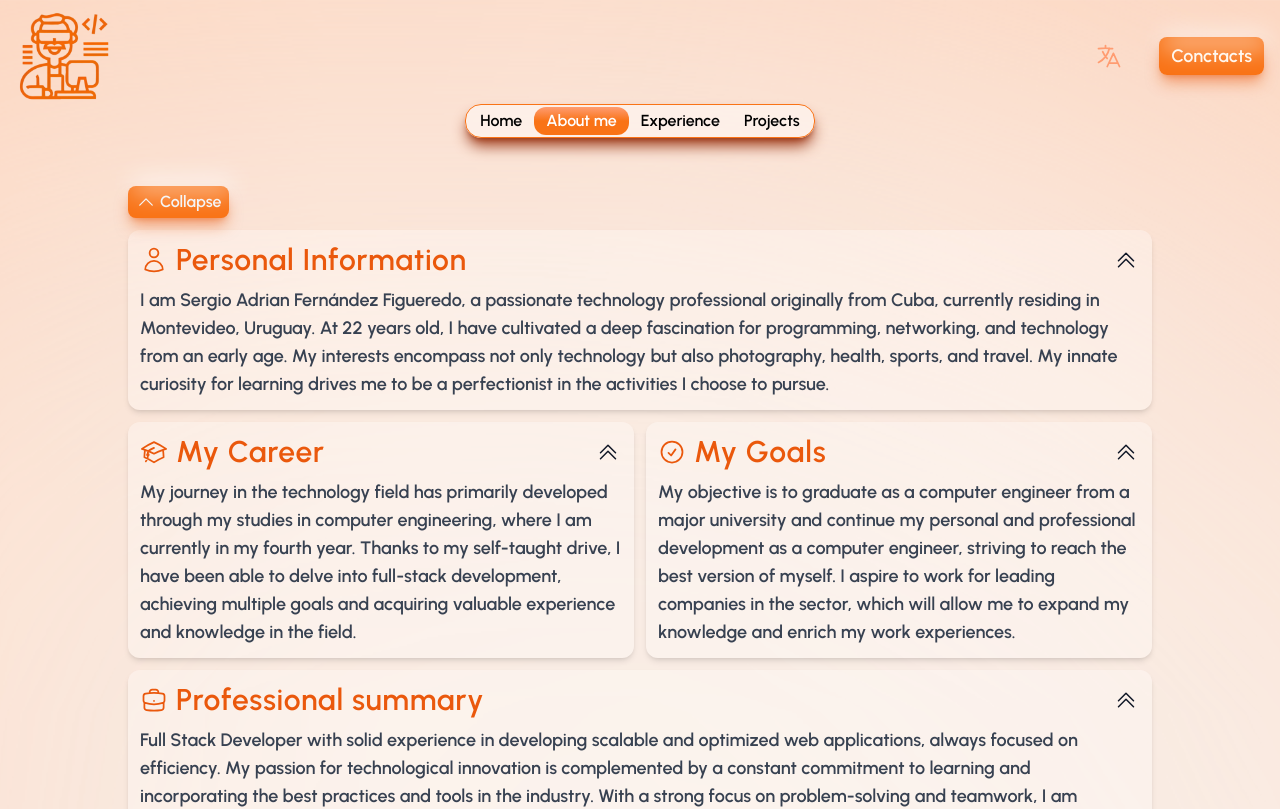
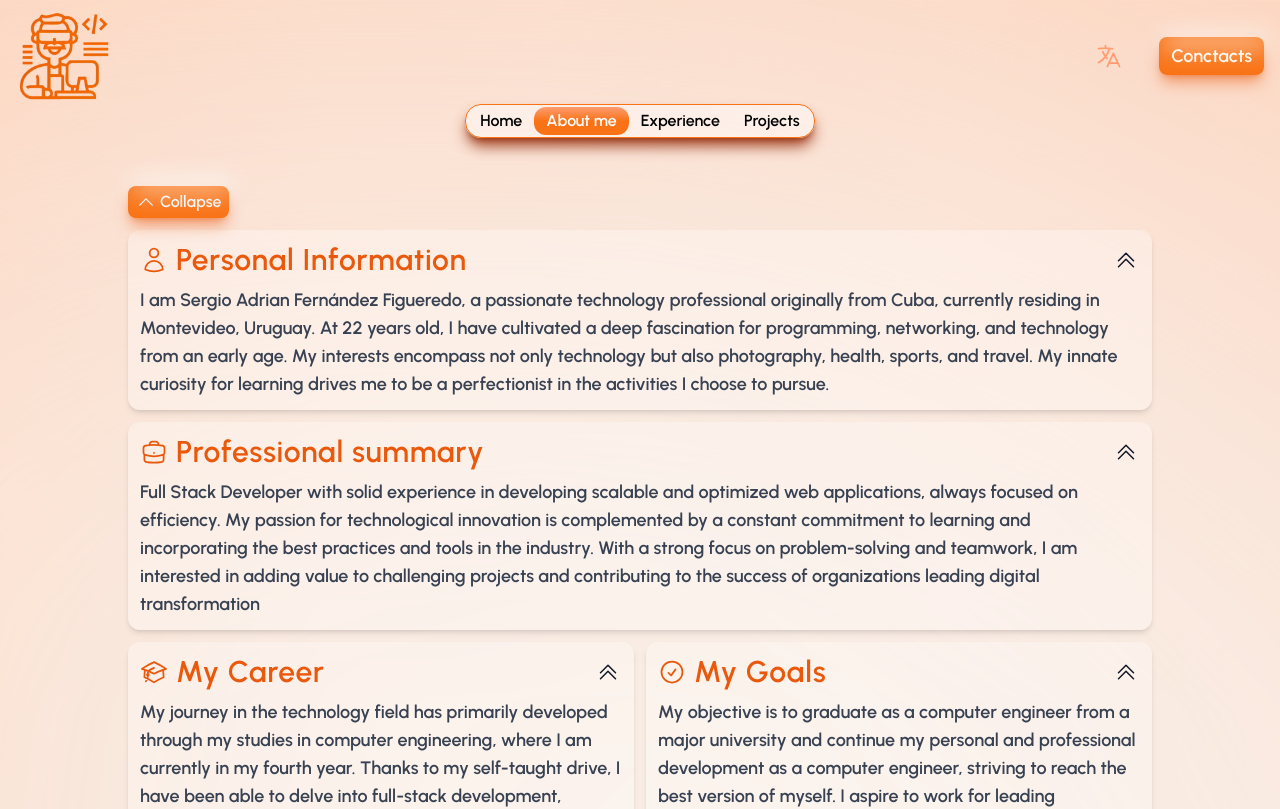
Before and after one commit to sergioAff/Portafolio, a Next.js app: page /about in a window 1280 px wide. Shown: the top 809 px of the page. Built offline with nearby package versions, Linux system fonts and the light colour scheme.

Commit message:
order about

```diff
--- a/src/app/about/page.tsx
+++ b/src/app/about/page.tsx
@@ -77,6 +77,14 @@ export default function Page() {
           up={up}
           allOpen={allOpen}
         />
+        <SectionAbout
+          icon={<BriefcaseIcon />}
+          text={t("profesiona_summary.texto")}
+          title={t("profesiona_summary.titulo")}
+          estilos="flex-1"
+          up={up}
+          allOpen={allOpen}
+        />
         <div className="flex flex-col sm:flex-row gap-3 w-full">
           <div className="flex-1">
             <SectionAbout
@@ -99,14 +107,7 @@ export default function Page() {
             />
           </div>
         </div>
-        <SectionAbout
-          icon={<BriefcaseIcon />}
-          text={t("profesiona_summary.texto")}
-          title={t("profesiona_summary.titulo")}
-          estilos="flex-1"
-          up={up}
-          allOpen={allOpen}
-        />
+
         <div className="flex flex-col md:flex-row gap-2 w-full">
           <TecnologiesSectionAbout up={up} allOpen={allOpen} />
           <HabilidadesSection up={up} allOpen={allOpen} />
```
